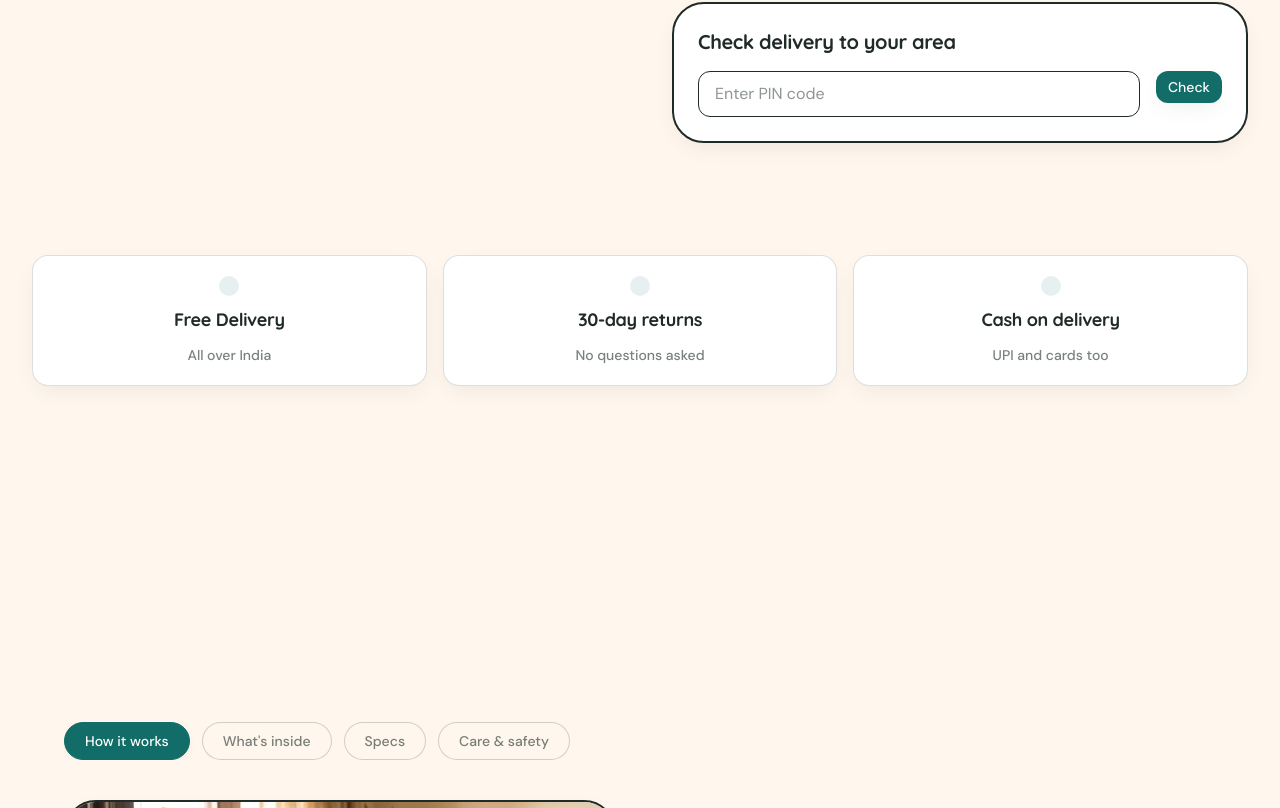
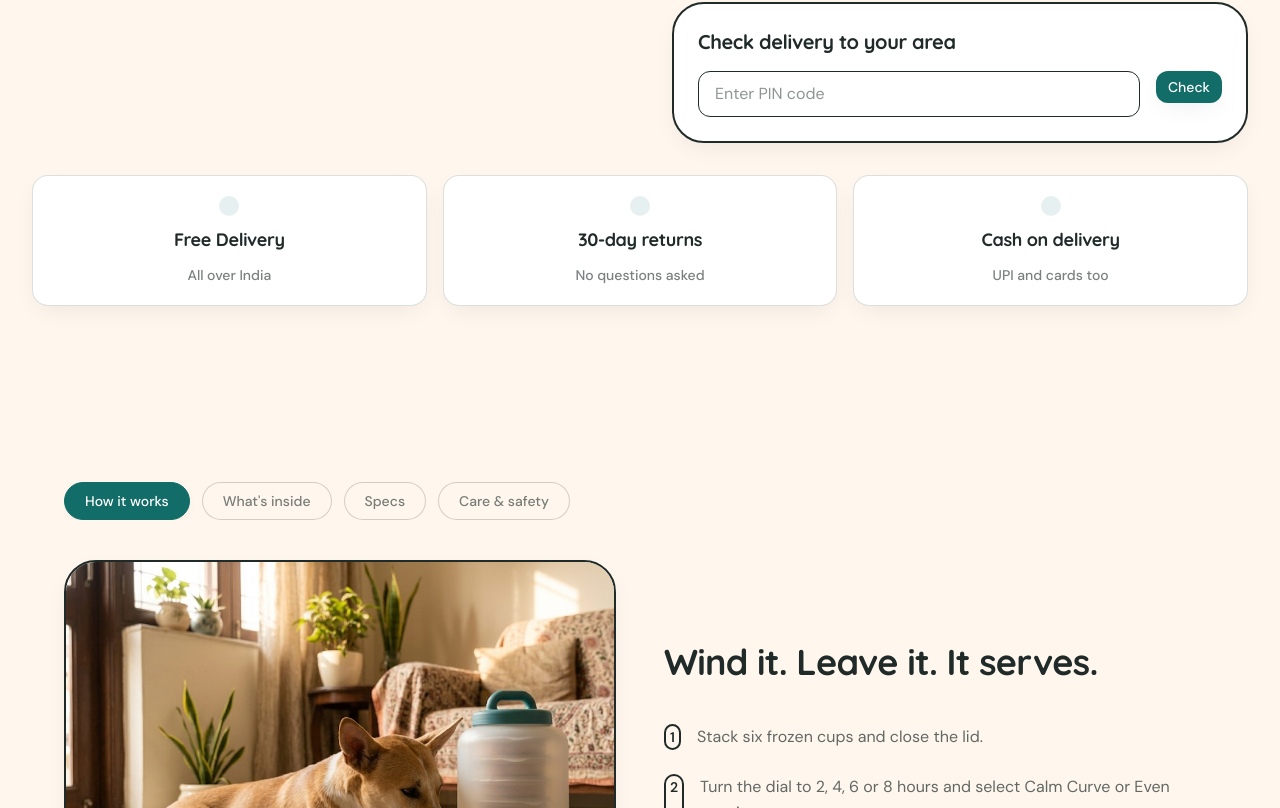
Before and after one commit to ShivVk18/0905cs211163-hwa-hackathon, a Next.js app: page /shop/awaystack in a window 1280 px wide. Shown: the part 1412-2220 px from the top of the page. Built offline with nearby package versions, Linux system fonts and the light colour scheme.

Commit message:
Fix gap between trust cards and tabs sections

```diff
--- a/app/shop/awaystack/page.js
+++ b/app/shop/awaystack/page.js
@@ -60,12 +60,12 @@ export default function AwayStackPage() {
         </section>
 
         {/* Trust strip — full page width */}
-        <section className="scroll-mt-24 py-20 sm:py-28">
+        <section className="scroll-mt-24 py-6 sm:py-8">
           <TrustCards />
         </section>
 
         {/* Information tabs — full page width */}
-        <section className="scroll-mt-24 py-20 sm:py-28">
+        <section className="scroll-mt-24 py-6 sm:py-8">
           <ProductTabs />
         </section>
 
```
